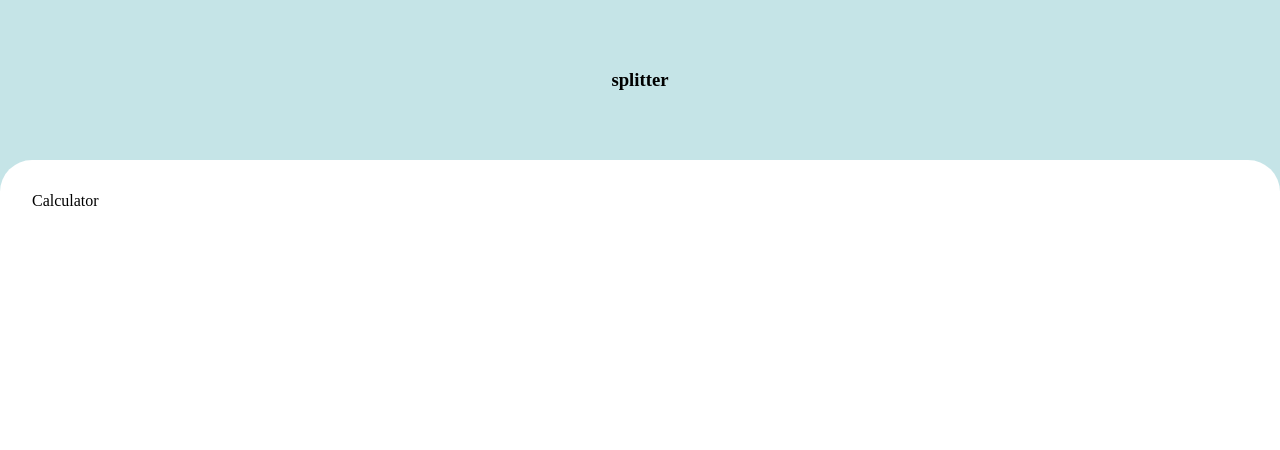
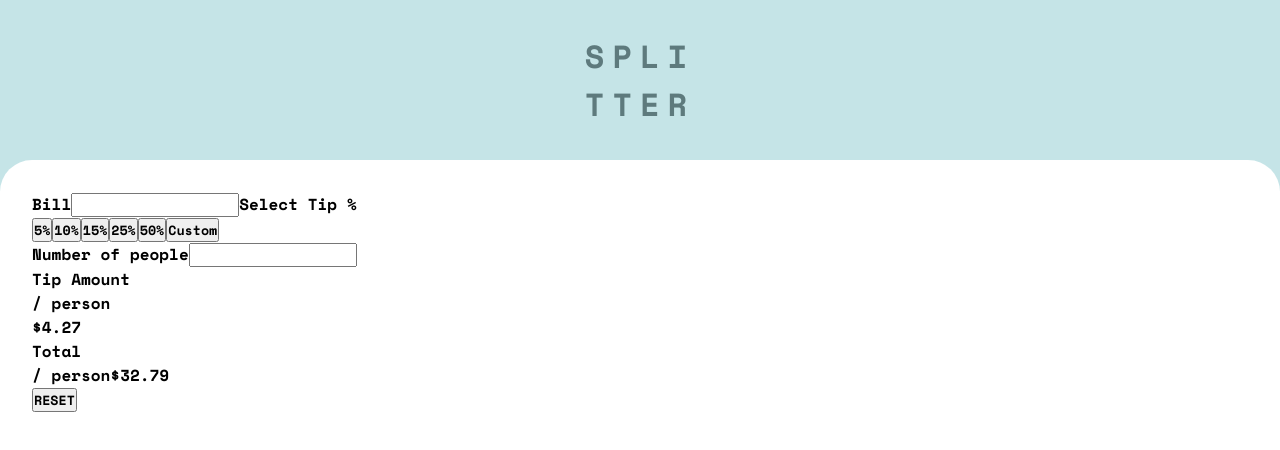
Before and after one commit to developermartins/tip-calculator-app, a React (Create React App) app: page / in a window 1280 px wide. Shown: the top 450 px of the page. Built offline with nearby package versions, Linux system fonts and the light colour scheme.

Commit message:
add basic HTML structure

```diff
--- a/src/App.css
+++ b/src/App.css
@@ -2,6 +2,7 @@
     margin: 0;
     padding: 0;
     box-sizing: border-box;
+    font-family: 'Space Mono', monospace;
 }
 
 :root {
@@ -26,6 +27,13 @@
     justify-content: center;
 }
 
+.header-section h1 {
+    font-size: 2rem;
+    text-transform: uppercase;
+    letter-spacing: 0.5rem;
+    color: var(--dark-grayish-cyan);
+}
+
 .calculator-section {
     border-top-left-radius: 2rem;
     border-top-right-radius: 2rem;
--- a/src/App.jsx
+++ b/src/App.jsx
@@ -5,10 +5,37 @@ const App = () => {
   return (
     <section className="main-section">
       <section className='header-section'>
-        <h1>splitter</h1>
+        <h1>spli<br />tter</h1>
       </section>
       <section className='calculator-section'>
-        Calculator
+        <span>Bill</span>
+        <input type="text" />
+        <span>Select Tip %</span>
+        <section className='buttons-section'>
+          <button>5%</button>
+          <button>10%</button>
+          <button>15%</button>
+          <button>25%</button>
+          <button>50%</button>
+          <button>Custom</button>
+        </section>
+        <span>Number of people</span>
+        <input type="text" />
+        <section className="result-section">
+          <div className='amount-container'>
+            <p>Tip Amount <br />
+              <span>/ person</span>
+            </p>
+            <span>$4.27</span>
+          </div>
+          <div className='total-container'>
+            <p>Total <br />
+              <span>/ person</span>
+              <span>$32.79</span>
+            </p>
+          </div>
+          <button>RESET</button>
+        </section>
       </section>
     </section>
   );
```
